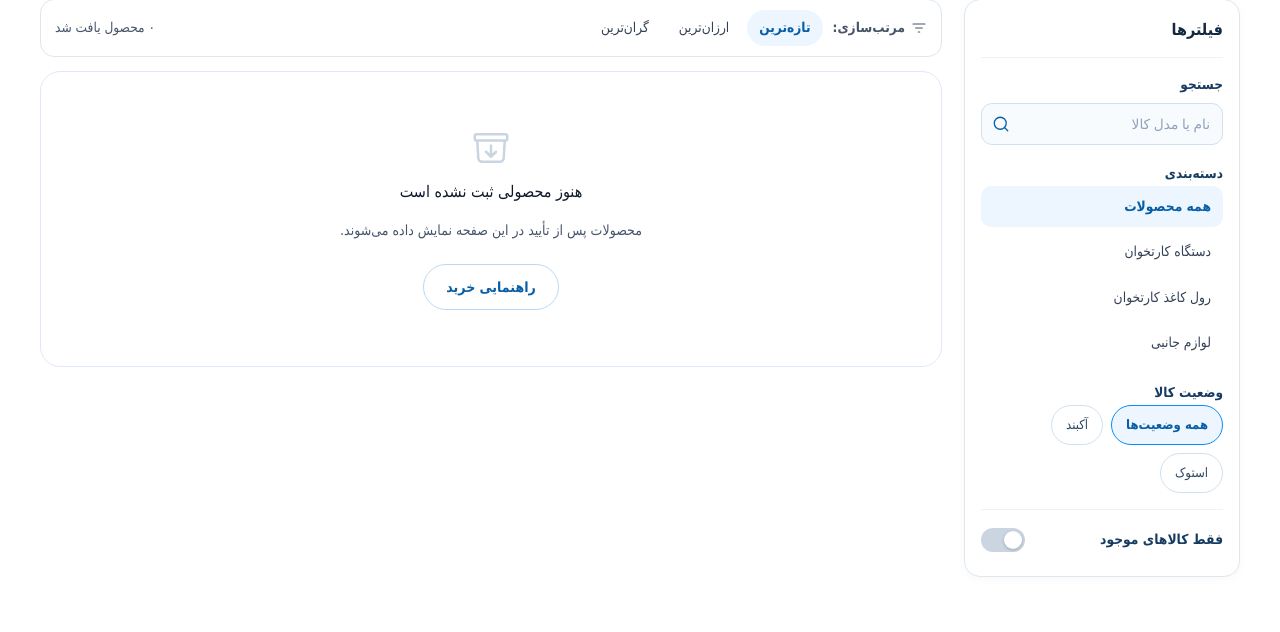
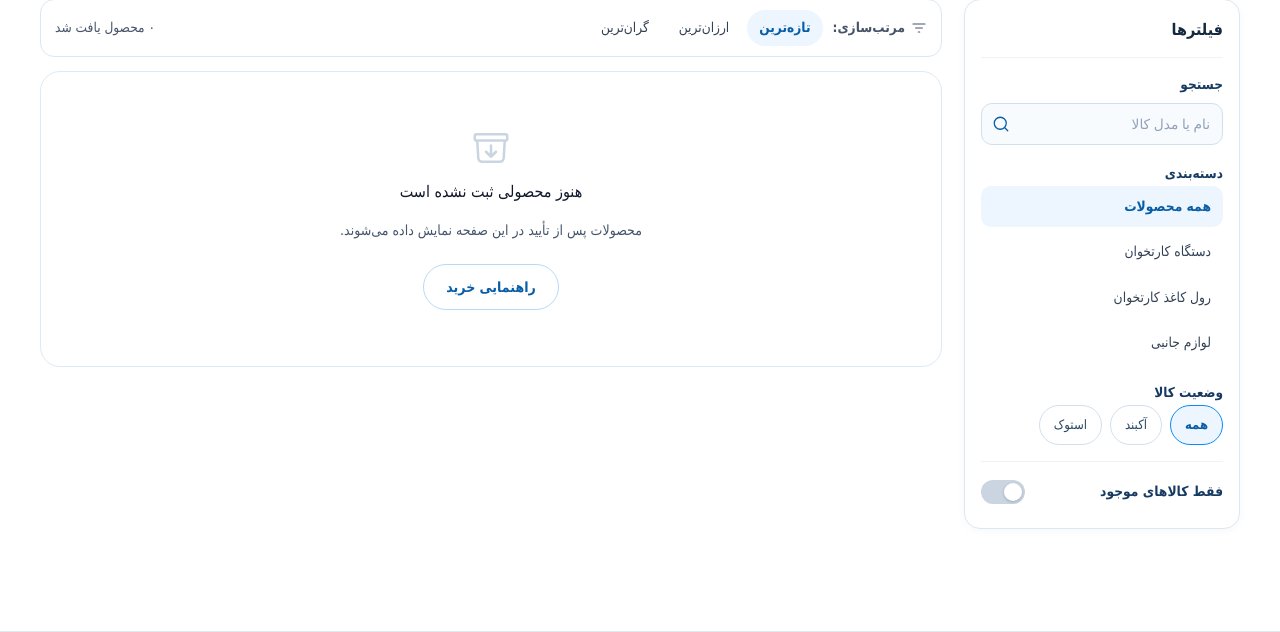
Before and after one commit to khashayarxy/NovinPay, a Laravel app: page /products in a window 1280 px wide. Shown: the part 203-835 px from the top of the page. Run offline with Laravel 12, Linux system fonts and the light colour scheme; data that the repository does not hold is empty; style sheets or scripts are compiled from the project's sources; parts of the project's set-up code (start-up, migrations or seed data) failed here and were passed over; some libraries are stand-ins or nearby versions; some web fonts are replaced.

Commit message:
fix: shorten catalog condition label and unify stock badge

```diff
--- a/resources/views/products/index.blade.php
+++ b/resources/views/products/index.blade.php
@@ -94,7 +94,7 @@
                         <div class="catalog-filter-chips" role="radiogroup" aria-label="وضعیت کالا">
                             <label class="catalog-filter-chip">
                                 <input type="radio" name="condition" value="" @checked(! $condition) data-auto-submit-filter>
-                                <span>همه وضعیت‌ها</span>
+                                <span>همه</span>
                             </label>
                             @foreach (\App\Enums\ProductCondition::cases() as $item)
                                 <label class="catalog-filter-chip">
@@ -220,7 +220,7 @@
                     <div class="catalog-filter-chips" role="radiogroup" aria-label="وضعیت کالا">
                         <label class="catalog-filter-chip">
                             <input type="radio" name="condition" value="" @checked(! $condition)>
-                            <span>همه وضعیت‌ها</span>
+                            <span>همه</span>
                         </label>
                         @foreach (\App\Enums\ProductCondition::cases() as $item)
                             <label class="catalog-filter-chip">
```
Also changed, not shown: resources/views/components/product-card.blade.php (+5 -4 lines).
